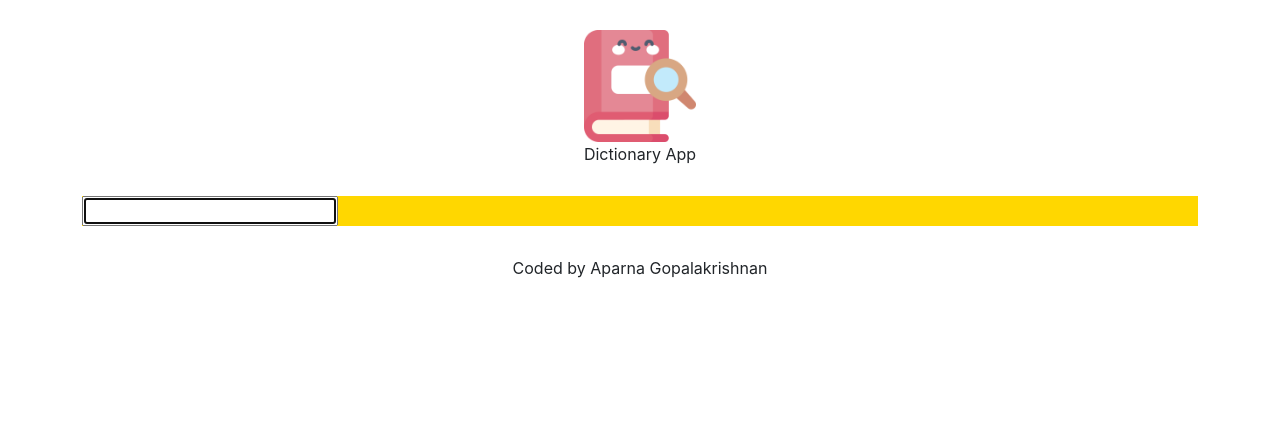
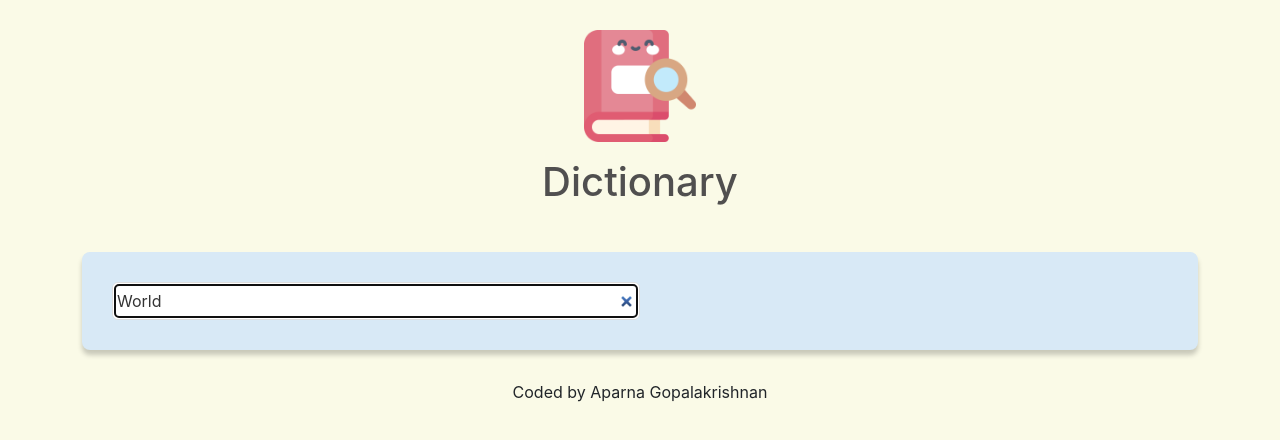
Before and after one commit to Aparnagopal/dictionary-project, a React (Create React App) app: page / in a window 1280 px wide. Shown: the top 440 px of the page. Built offline with nearby package versions, Linux system fonts and the light colour scheme; no server answers.

Commit message:
CSS files added
Styling done

```diff
--- a/src/App.css
+++ b/src/App.css
@@ -1,3 +1,16 @@
+body {
+  background: rgb(250, 250, 231);
+}
+
+a {
+  color: rgb(86, 129, 238);
+}
+
+h1 {
+  color: rgb(80, 79, 79);
+  line-height: 2;
+}
+
 .App-header {
   margin: 30px 0;
   text-align: center;
--- a/src/App.js
+++ b/src/App.js
@@ -8,10 +8,10 @@ function App() {
       <div className="container">
         <header className="App-header">
           <img src={logo} className="App-logo img-fluid" alt="logo" />
-          Dictionary App
+          <h1>Dictionary</h1>
         </header>
         <main>
-          <Dictionary />
+          <Dictionary defaultkeyword="World" />
         </main>
         <footer className="App-footer">Coded by Aparna Gopalakrishnan</footer>
       </div>
--- a/src/Dictionary.css
+++ b/src/Dictionary.css
@@ -1,3 +1,15 @@
-.Dictionary {
-  background: gold;
+.Dictionary section {
+  background: rgb(216, 233, 246);
+  padding: 30px;
+  border-radius: 8px;
+  box-shadow: 0px 5px 5px rgba(0, 0, 0, 0.2);
+  margin: 20px 0;
 }
+
+.Dictionary input {
+  width: 50%;
+  border-radius: 6px;
+  padding: 6px 4px;
+  color: #333;
+  border: 1px solid #ddd;
+}
--- a/src/Dictionary.js
+++ b/src/Dictionary.js
@@ -3,32 +3,55 @@ import "./Dictionary.css";
 import axios from "axios";
 import Results from "./Results";
 
-export default function Dictionary() {
-  let [keyword, setkeyword] = useState("");
+export default function Dictionary(props) {
+  let [keyword, setkeyword] = useState(props.defaultkeyword);
   let [results, setresults] = useState(null);
+  let [loaded, setloaded] = useState(false);
 
   function handleResponse(response) {
     console.log(response.data[0]);
     setresults(response.data[0]);
   }
 
-  function search(event) {
+  function search() {
+    let apiurl = `https://api.dictionaryapi.dev/api/v2/entries/en/${keyword}`;
+    axios.get(apiurl).then(handleResponse);
+  }
+
+  function handleSubmit(event) {
     event.preventDefault();
+    search();
 
     let apiurl = `https://api.dictionaryapi.dev/api/v2/entries/en/${keyword}`;
     axios.get(apiurl).then(handleResponse);
   }
 
+  function load() {
+    setloaded(true);
+    search();
+  }
+
   function handleKeywordChange(event) {
     setkeyword(event.target.value);
   }
-
+  if (loaded) {
     return (
       <div className="Dictionary">
-      <form onSubmit={search} onChange={handleKeywordChange}>
-        <input type="search" autoFocus={true}></input>
+        <section>
+          <form onSubmit={handleSubmit}>
+            <input
+              type="search"
+              onChange={handleKeywordChange}
+              defaultValue={props.defaultkeyword}
+              autoFocus={true}
+            ></input>
           </form>
           <Results results={results} />
+        </section>
       </div>
     );
+  } else {
+    load();
+    return "Loading";
   }
+}
--- a/src/Example.js
+++ b/src/Example.js
@@ -3,9 +3,9 @@ import React from "react";
 export default function Example(props) {
   if (props.example) {
     return (
-      <div>
+      <div className="Example">
         {" "}
-        <strong>Example:</strong>
+        <strong>Example: </strong>
         {props.example}
       </div>
     );
--- /dev/null
+++ b/src/Meaning.css
@@ -0,0 +1,15 @@
+.Meaning p {
+  color: rgba(0, 0, 0, 0.767);
+}
+
+.Meaning .Example {
+  color: rgba(0, 0, 0, 0.619);
+  font-style: italic;
+  font-size: 14px;
+}
+
+.Meaning .Synonyms {
+  color: rgb(76, 17, 17);
+  font-style: italic;
+  font-size: 13px;
+}
--- a/src/Meaning.js
+++ b/src/Meaning.js
@@ -1,6 +1,7 @@
 import React from "react";
 import Synonyms from "./Synonyms";
 import Example from "./Example";
+import "./Meaning.css";
 
 export default function Meaning(props) {
   return (
@@ -11,7 +12,6 @@ export default function Meaning(props) {
           <div key={index}>
             <p>
               {" "}
-              <strong>Definition:</strong>
               {definition.definition}
               <br />
               <Example example={definition.example} />
--- /dev/null
+++ b/src/Phonetic.css
@@ -0,0 +1,15 @@
+.Phonetic {
+  height: 40px;
+}
+
+.Phonetic a {
+  border: 1px solid #ddd;
+  text-decoration: none;
+  padding: 5px 20px;
+  border-radius: 20px;
+}
+
+.Phonetic a:hover {
+  background: rgb(142, 199, 243);
+  color: rgb(246, 248, 250);
+}
--- a/src/Phonetic.js
+++ b/src/Phonetic.js
@@ -1,14 +1,13 @@
 import React from "react";
+import "./Phonetic.css";
 
 export default function Phonetic(props) {
   console.log(props.phonetic);
   return (
-    <div>
+    <div className="Phonetic">
       <a href={props.phonetic.audio} target="_blank" rel="noreferrer">
-        {" "}
-        Listen{" "}
-      </a>
-      <br />
+        Listen
+      </a>{" "}
       {props.phonetic.text};
     </div>
   );
--- /dev/null
+++ b/src/Results.css
@@ -0,0 +1,9 @@
+.Results h2 {
+  font-size: 36px;
+  font-weight: bold;
+  line-height: 1.5;
+}
+
+.Results section {
+  background: #fbf9f9;
+}
--- a/src/Results.js
+++ b/src/Results.js
@@ -1,11 +1,13 @@
 import React from "react";
 import Meaning from "./Meaning";
 import Phonetic from "./Phonetic";
+import "./Results.css";
 
 export default function Results(props) {
   if (props.results) {
     return (
       <div className="Results">
+        <section>
           <h2>{props.results.word}</h2>
           {props.results.phonetics.map(function (phonetic, index) {
             return (
@@ -14,11 +16,12 @@ export default function Results(props) {
               </div>
             );
           })}
+        </section>
         {props.results.meanings.map(function (meaning, index) {
           return (
-            <div key={index}>
+            <section key={index}>
               <Meaning meaning={meaning} />{" "}
-            </div>
+            </section>
           );
         })}
       </div>
--- a/src/Synonyms.js
+++ b/src/Synonyms.js
@@ -4,9 +4,9 @@ export default function Synonyms(props) {
   if (props.synonyms) {
     return (
       <div className="Synonyms">
-        <strong>Synonyms:</strong>
+        <strong>Synonyms: </strong>
         {props.synonyms.map(function (synonym, index) {
-          return <span key={index}>{synonym}</span>;
+          return <span key={index}>{synonym} </span>;
         })}
       </div>
     );
```
Lines whose indentation alone changed are shown as unchanged.
